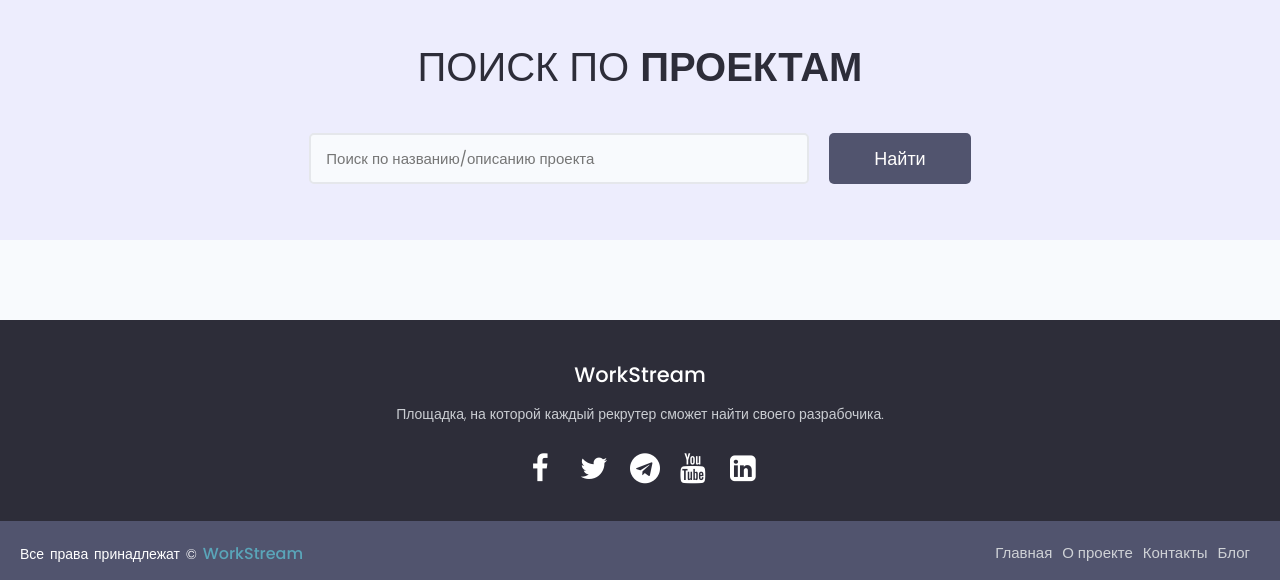
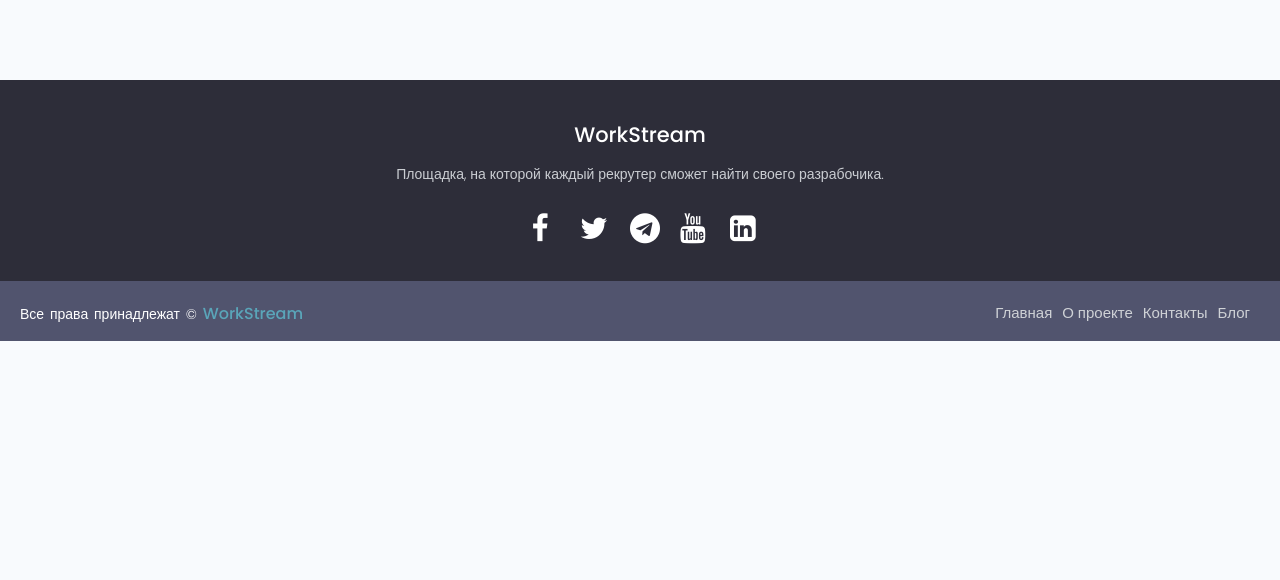
Before and after one commit to romkasmagin/Py_95_DjangoHomeWork, a Django app: page /projects/ in a window 1280 px wide. Shown: the part 80-660 px from the top of the page. Run offline with Django 5.2, Linux system fonts and the light colour scheme; data that the repository does not hold is empty; some libraries are stand-ins or nearby versions.

Commit message:
Small refactoring my web site.

```diff
--- a/work_stream_project/work_stream/templates/projects/projects.html
+++ b/work_stream_project/work_stream/templates/projects/projects.html
@@ -2,25 +2,6 @@
 {% block content %}
 
 <main class="projects">
-    <section class="hero-section text-center">
-        <div class="container container--narrow">
-            <div class="hero-section__box">
-                <h2>Поиск по <span>проектам</span></h2>
-            </div>
-
-            <div class="hero-section__search">
-                <form id='searchForm' class="form" action="{% url 'projects' %}" method="get">
-                    <div class="form__field">
-                        <label for="formInput#search">Поиск по проектам </label>
-                        <input class="input input--text" id="formInput#search" type="text" name="search_query"
-                            placeholder="Поиск по названию/описанию проекта" value="{{ search_query }}" />
-                    </div>
-
-                    <input class="btn btn--sub btn--lg" type="submit" value="Найти" />
-                </form>
-            </div>
-        </div>
-    </section>
     <section class="projectsList">
         <div class="container">
             <div class="grid grid--three">
```
